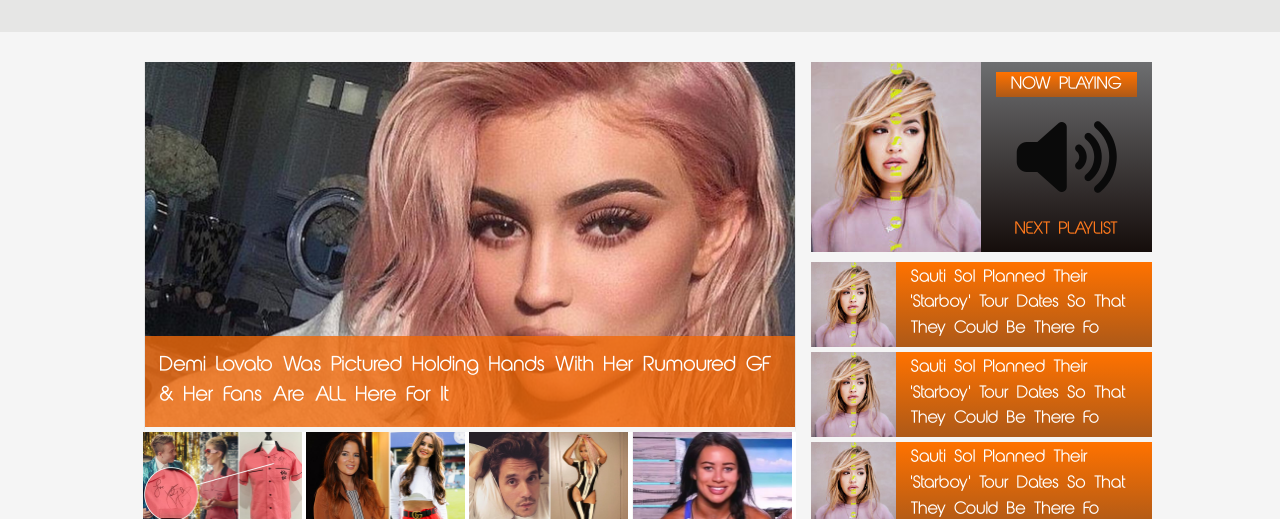
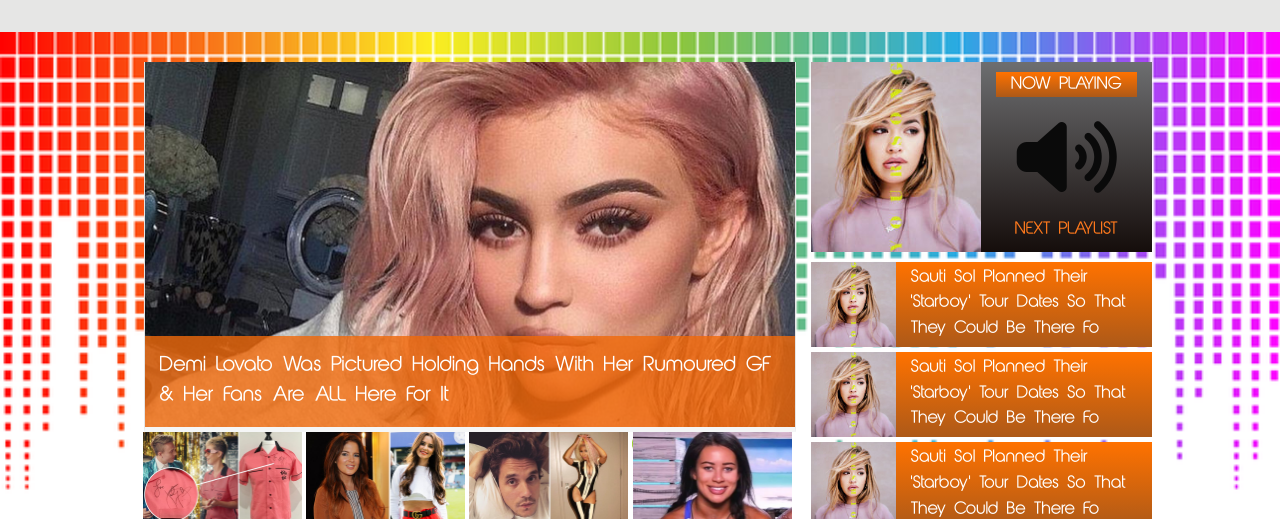
Before and after one commit to Gaseema/urbanRadio, a plain HTML site: page index.html in a window 1280 px wide. Shown: the part 279-798 px from the top of the page. Drawn offline with Linux system fonts and the light colour scheme.

Commit message:
add background image

```diff
--- a/css/app.css
+++ b/css/app.css
@@ -4,6 +4,10 @@
 }
 body {
     background: #F5F5F5;
+    background-image: url('../img/image001.png');
+    background-position: center 310px;
+    background-repeat: no-repeat;
+    background-size: cover;
     font-family: abeat, sans-serif !important;
 }
 
```
Also changed, not shown: img/image001.png (added).
